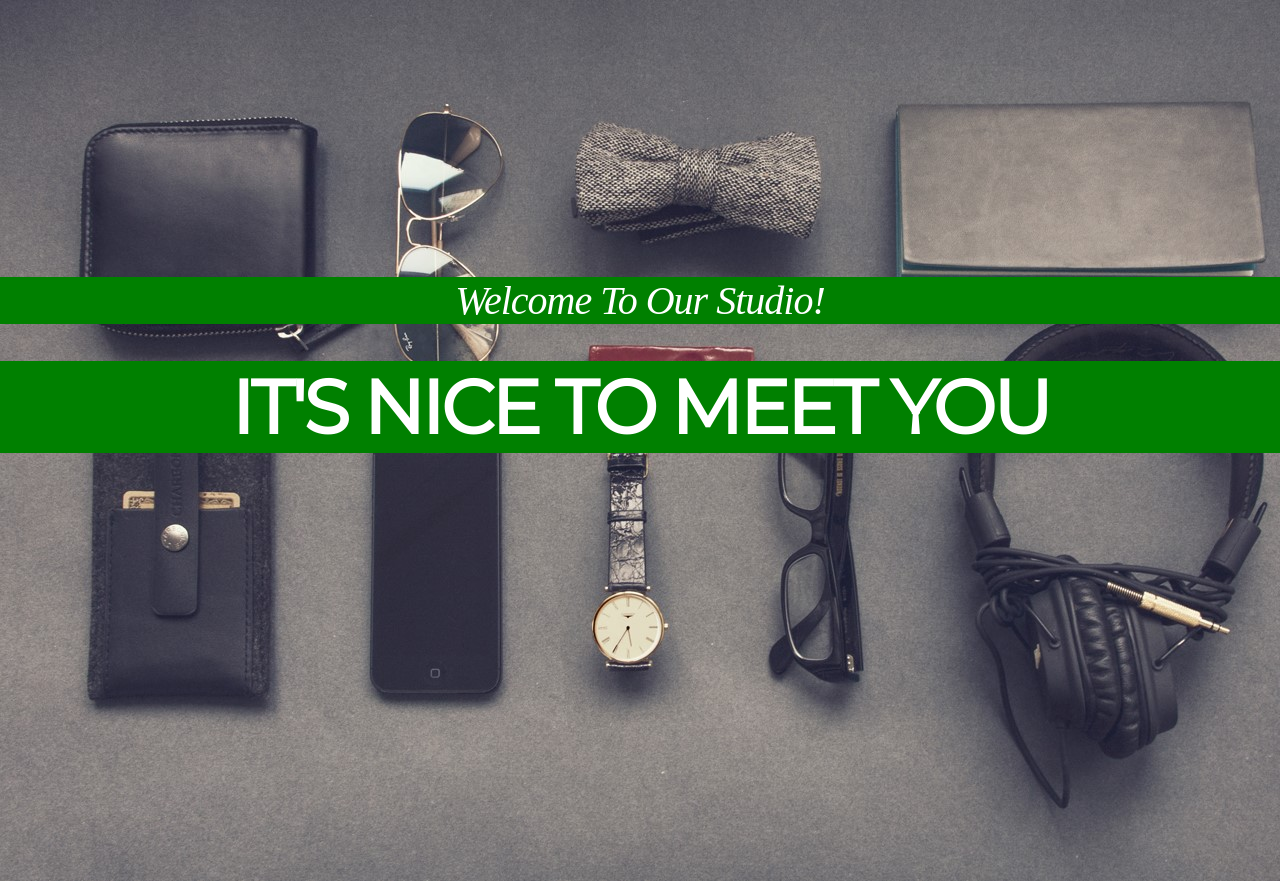
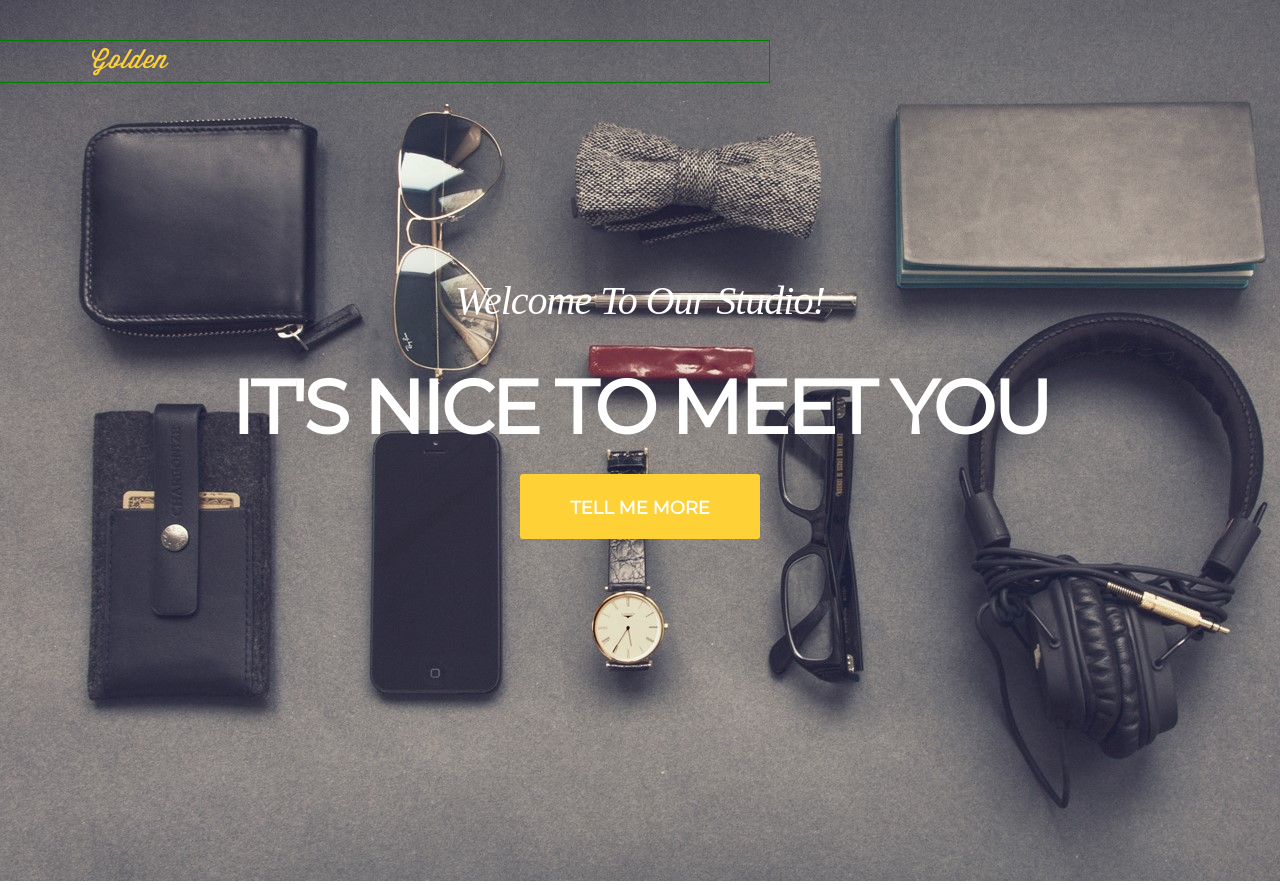
Before and after one commit to asmagala/4.6taskrunner, a website: page index.html in a window 1280 px wide. Shown: the top 885 px of the page. Drawn offline with Linux system fonts and the light colour scheme; a web font is replaced by a local one.

Commit message:
Add logo.

```diff
--- a/index.html
+++ b/index.html
@@ -12,17 +12,17 @@
     <body>
         <section>
             <div  class="container">
+                <div class="text wisdom">Golden</div>
                 <img src="images/Background Image.jpg" alt="Background">
                 <div class="text welcome">Welcome To Our Studio!</div>
                 <div class="text meet">IT'S NICE TO MEET YOU</div>
+                <a href="#" class="text btn">TELL ME MORE</a>
             </div>
         </section>
 
     <!--
         <img src="images/Background Image.jpg">
-        <div class="wisdom">
-        Golden
-        </div>
+
         <div class="montserrat">HOME</div>
         <div class="droid-serif">Droid Serif</div>
         <div class="roboto-slab">Roboto Slab</div>
--- a/sass/style.scss
+++ b/sass/style.scss
@@ -24,7 +24,6 @@ body {
   .text {
     width:100%;
     text-align: center;
-    background-color: green;
     display: inline;
     position: absolute;
     left: 50%;
@@ -50,21 +49,40 @@ body {
     font-weight: 700;
     text-transform: uppercase;
   }
-}
-
-
-
-
-
-
+  .btn {
+    display: block;
+    position: absolute;
+    top: 474px;
+    border-radius: 3px;
+    background-color: #fed136;
+    width: 240px;
+    height: 65px;
+    font-size: 18px;
+    color: #ffffff;
+    font-family: "Montserrat";
+    font-weight: 700;
+    text-align: center;
+    padding: 23px 0;
+    text-decoration: none;
+  }
   .wisdom {
+    display: block;
+    position: absolute;
+    margin: 40px 40px 10px 100px;
+    left: 30px;
     font-size: 26px;
     letter-spacing: 1px;
     line-height: 41px;
     color: #fed136;
-    background-color: green;
     font-family: Wisdom;
+
+    border: 1px solid green;
   }
+}
+
+/*
+
+
 
   .montserrat {
     font-size: 14px;
@@ -99,3 +117,4 @@ body {
     font-weight: 400;
     text-align: left; //center;
   }
+*/
```
Also changed, not shown: css/style.css, 1 other file.
